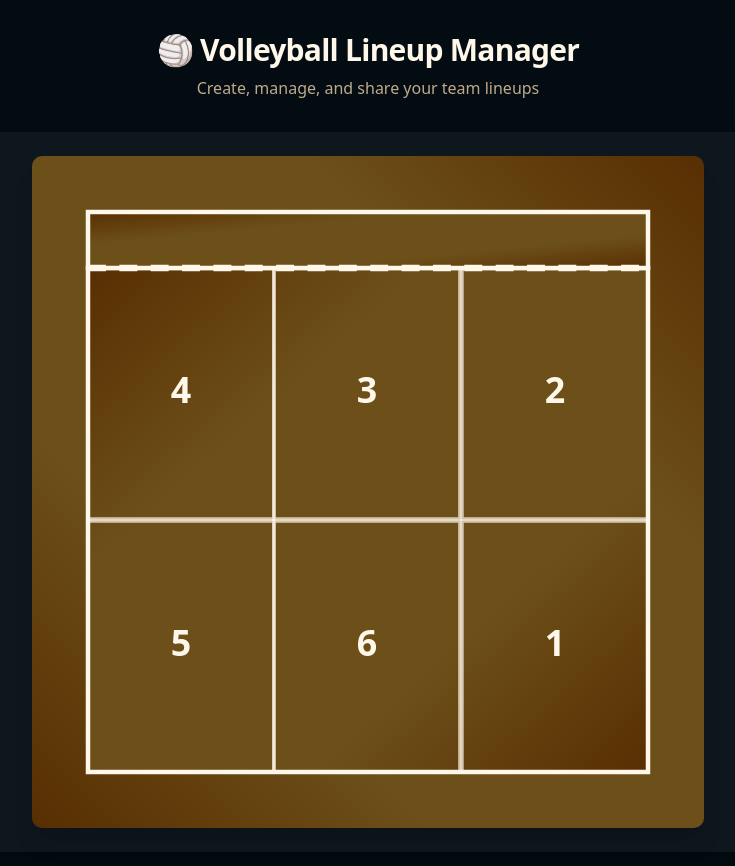
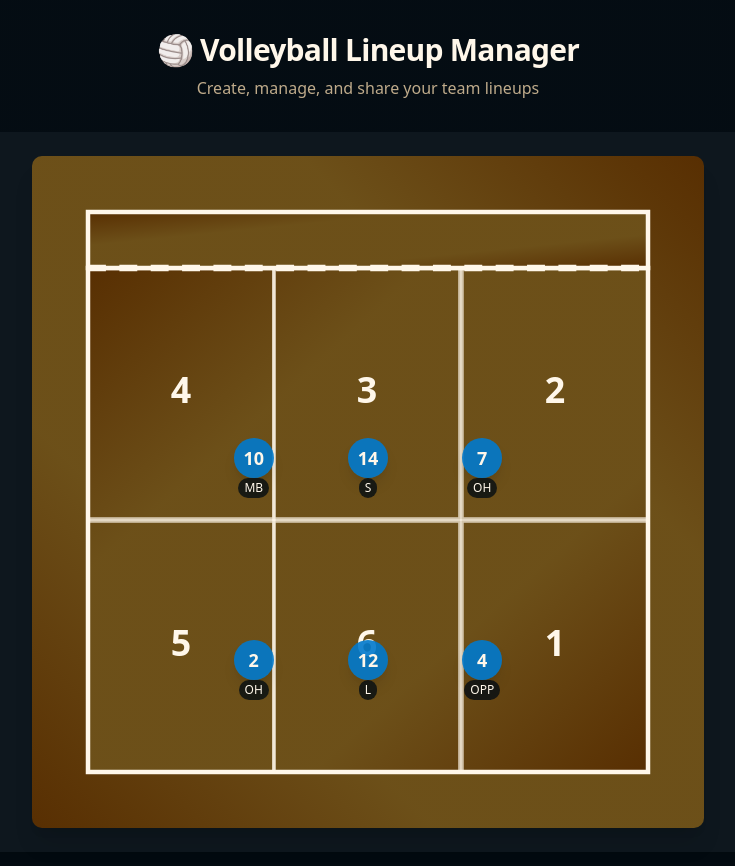
Before and after one commit to moodsdepot/vb-lineup-manager, a Next.js app: page / in a window 1280 px wide. Shown: the top 866 px of the page, without its empty margins (272-1007 px from the left). Built offline with nearby package versions, Linux system fonts and the light colour scheme.

Commit message:
Player updates
Updated playertoken and volleyballcourt components to allow players to be draggable and movable.
Added state management for player positions
Set up react-dnd for drag and drop

```diff
--- a/package.json
+++ b/package.json
@@ -15,6 +15,8 @@
     "lucide-react": "^0.487.0",
     "next": "15.2.4",
     "react": "^19.0.0",
+    "react-dnd": "^16.0.1",
+    "react-dnd-html5-backend": "^16.0.1",
     "react-dom": "^19.0.0",
     "tailwind-merge": "^3.1.0",
     "tw-animate-css": "^1.2.5"
--- a/src/components/court/VolleyballCourt.tsx
+++ b/src/components/court/VolleyballCourt.tsx
@@ -1,9 +1,32 @@
 // src/components/court/VolleyballCourt.tsx
-import React from 'react';
+'use client';
+
+import { DndProvider } from 'react-dnd';
+import { HTML5Backend } from 'react-dnd-html5-backend';
+import { useState } from 'react';
+import { PlayerToken as PlayerTokenType } from '@/types/volleyball';
+import PlayerToken from '@/components/players/PlayerToken';
 
 export default function VolleyballCourt() {
+  const [players, setPlayers] = useState<PlayerTokenType[]>([
+    { id: '1', number: "10", position: "MB", x: 33, y: 45 },
+    { id: '2', number: "14", position: "S", x: 50, y: 45 },
+    { id: '3', number: "7", position: "OH", x: 67, y: 45 },
+    { id: '4', number: "2", position: "OH", x: 33, y: 75 },
+    { id: '5', number: "12", position: "L", x: 50, y: 75 },
+    { id: '6', number: "4", position: "OPP", x: 67, y: 75 },
+  ]);
+
+  const handlePlayerMove = (id: string, x: number, y: number) => {
+    setPlayers(players.map(player =>
+      player.id === id ? { ...player, x, y } : player
+    ));
+  };
+
   return (
+    <DndProvider backend={HTML5Backend}>
       <div className="w-full max-w-2xl mx-auto">
+        <div className="relative">
           <svg
             viewBox="0 0 300 300"
             className="w-full h-auto volleyball-court"
@@ -80,6 +103,19 @@ export default function VolleyballCourt() {
               </g>
             ))}
           </svg>
+
+          {/* Player tokens layer */}
+          <div className="absolute inset-0">
+            {players.map((player) => (
+              <PlayerToken
+                key={player.id}
+                player={player}
+                onMove={(x, y) => handlePlayerMove(player.id, x, y)}
+              />
+            ))}
           </div>
+        </div>
+      </div>
+    </DndProvider>
   );
 }
--- /dev/null
+++ b/src/components/players/PlayerToken.tsx
@@ -0,0 +1,66 @@
+'use client';
+
+import { useDrag } from 'react-dnd';
+import { useRef } from 'react';
+import { PlayerToken } from '@/types/volleyball';
+
+interface PlayerTokenProps {
+  player: PlayerToken;
+  onMove: (x: number, y: number) => void;
+  selected?: boolean;
+}
+
+export default function PlayerToken({ player, onMove, selected = false }: PlayerTokenProps) {
+  const ref = useRef<HTMLDivElement>(null);
+
+  const [{ isDragging }, drag] = useDrag(() => ({
+    type: 'player',
+    item: { id: player.id },
+    collect: (monitor) => ({
+      isDragging: monitor.isDragging(),
+    }),
+    end: (item, monitor) => {
+      const dropResult = monitor.getDropResult();
+      const clientOffset = monitor.getClientOffset();
+
+      if (clientOffset && ref.current) {
+        const courtRect = ref.current.parentElement?.getBoundingClientRect();
+        if (courtRect) {
+          const x = ((clientOffset.x - courtRect.left) / courtRect.width) * 100;
+          const y = ((clientOffset.y - courtRect.top) / courtRect.height) * 100;
+          onMove(Math.max(0, Math.min(100, x)), Math.max(0, Math.min(100, y)));
+        }
+      }
+    },
+  }), [player.id, onMove]);
+
+  drag(ref);
+
+  return (
+    <div
+      ref={ref}
+      className={`
+        absolute transform -translate-x-1/2 -translate-y-1/2
+        w-10 h-10 rounded-full
+        flex flex-col items-center justify-center
+        bg-primary/90 text-primary-foreground
+        font-bold text-lg
+        shadow-lg cursor-move
+        hover:scale-110 transition-all duration-150
+        ${selected ? 'ring-2 ring-court-lines scale-110' : ''}
+        ${isDragging ? 'opacity-50' : 'opacity-100'}
+      `}
+      style={{
+        left: `${player.x}%`,
+        top: `${player.y}%`,
+      }}
+    >
+      <span>{player.number}</span>
+      {player.position && (
+        <span className="absolute -bottom-5 text-xs font-medium text-court-lines bg-background/80 px-1.5 py-0.5 rounded-full">
+          {player.position}
+        </span>
+      )}
+    </div>
+  );
+}
--- /dev/null
+++ b/src/types/volleyball.ts
@@ -0,0 +1,7 @@
+export interface PlayerToken {
+  id: string;
+  number: string;
+  position?: 'OH' | 'MB' | 'S' | 'OPP' | 'L' | 'DS';
+  x: number;  // percentage from left (0-100)
+  y: number;  // percentage from top (0-100)
+}
```
Also changed, not shown: 1 other file (tests, documents, lock files or other folders). Lines whose indentation alone changed are shown as unchanged.
